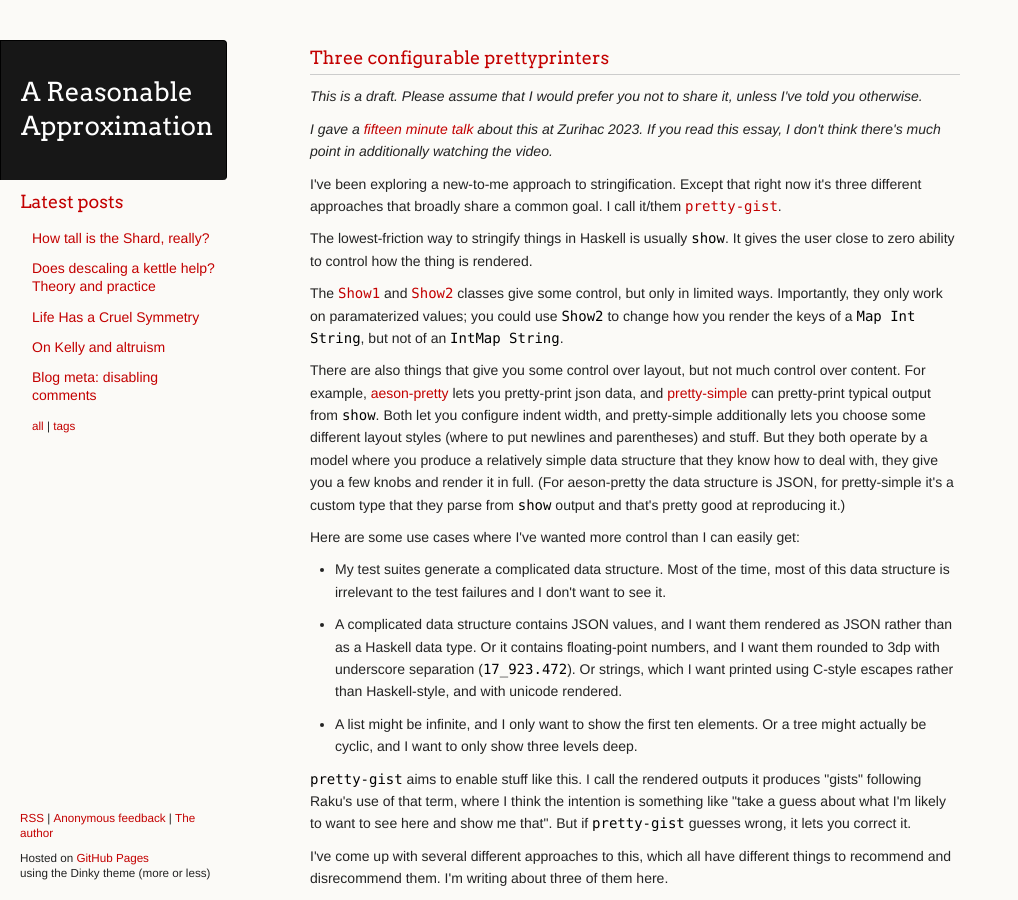
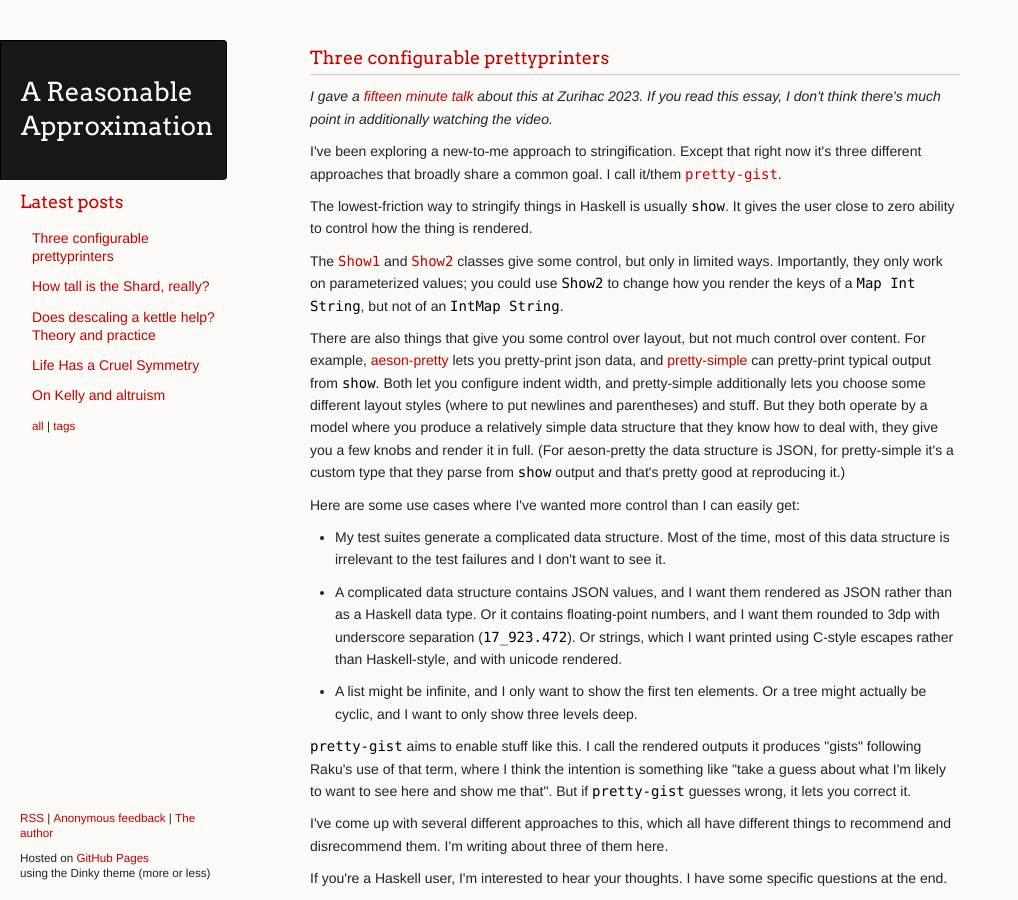
Before and after one commit to ChickenProp/chickenprop.github.com, a Jekyll site: the page built from _posts/2023-08-10-three-configurable-prettyprinters.md, in a window 1280 px wide and 900 px high. Shown: the whole window, without its empty margins (0-1018 px from the left). Built offline with Jekyll 4.4.1, drawn with Linux system fonts in a browser that asks for light colours; nearby versions of some CDN libraries; some of the changed text lies outside the part shown.

Commit message:
Publish.

```diff
--- a/drafts/three-configurable-prettyprinters.md
+++ b/_posts/2023-08-10-three-configurable-prettyprinters.md
@@ -1,7 +1,6 @@
 ---
-todo: link to repo, both in general and specific commits for implementations
 title: Three configurable prettyprinters
-layout: draft
+layout: post
 tags: [software]
 ---
 *I gave a [fifteen minute talk](https://www.youtube.com/watch?v=TBBHGR4ZlZM) about this at Zurihac 2023. If you read this essay, I don't think there's much point in additionally watching the video.*
@@ -10,7 +9,7 @@
 
 The lowest-friction way to stringify things in Haskell is usually `show`. It gives the user close to zero ability to control how the thing is rendered.
 
-The [`Show1`](https://hackage.haskell.org/package/base-4.18.0.0/docs/Data-Functor-Classes.html#t:Show1) and [`Show2`](https://hackage.haskell.org/package/base-4.18.0.0/docs/Data-Functor-Classes.html#t:Show2) classes give some control, but only in limited ways. Importantly, they only work on paramaterized values; you could use `Show2` to change how you render the keys of a `Map Int String`, but not of an `IntMap String`.
+The [`Show1`](https://hackage.haskell.org/package/base-4.18.0.0/docs/Data-Functor-Classes.html#t:Show1) and [`Show2`](https://hackage.haskell.org/package/base-4.18.0.0/docs/Data-Functor-Classes.html#t:Show2) classes give some control, but only in limited ways. Importantly, they only work on parameterized values; you could use `Show2` to change how you render the keys of a `Map Int String`, but not of an `IntMap String`.
 
 There are also things that give you some control over layout, but not much control over content. For example, [aeson-pretty](https://hackage.haskell.org/package/aeson-pretty) lets you pretty-print json data, and [pretty-simple](https://hackage.haskell.org/package/pretty-simple) can pretty-print typical output from `show`. Both let you configure indent width, and pretty-simple additionally lets you choose some different layout styles (where to put newlines and parentheses) and stuff. But they both operate by a model where you produce a relatively simple data structure that they know how to deal with, they give you a few knobs and render it in full. (For aeson-pretty the data structure is JSON, for pretty-simple it's a custom type that they parse from `show` output and that's pretty good at reproducing it.)
 
```
